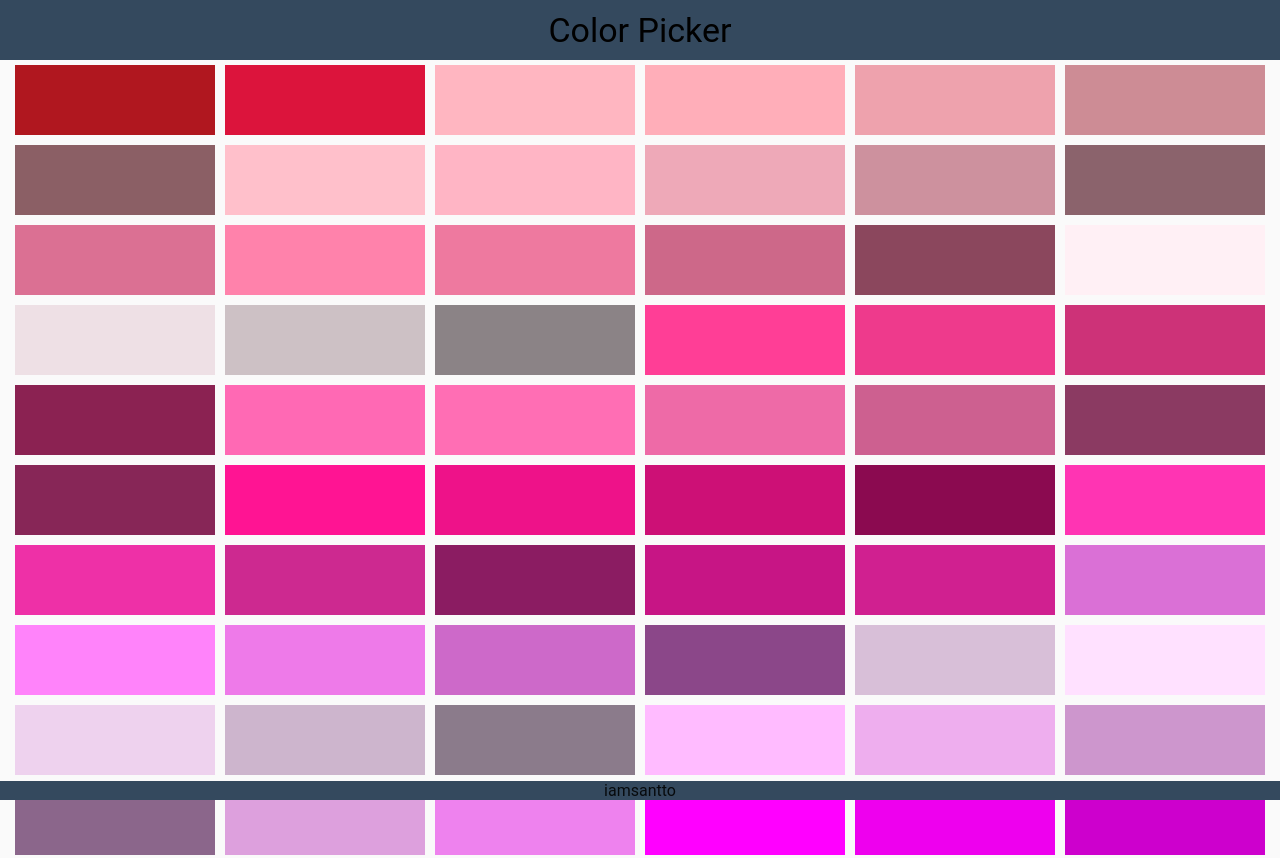
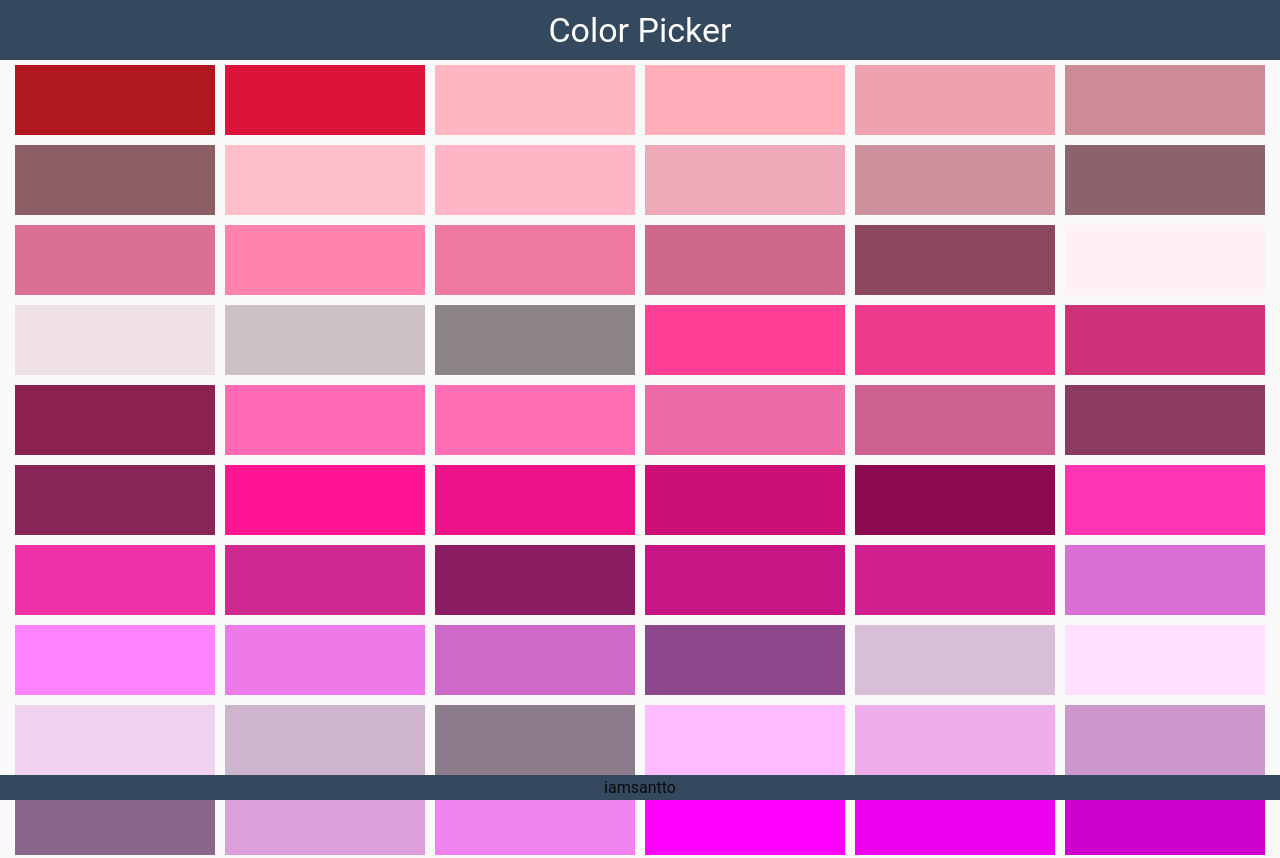
Before and after one commit to iamsantto/colorPicker, a website: page index.html in a window 1280 px wide. Shown: the top 858 px of the page. Drawn offline with Linux system fonts and the light colour scheme.

Commit message:
css changes

```diff
--- a/includes/css/style.css
+++ b/includes/css/style.css
@@ -5,7 +5,7 @@ body {
 #header {
   width: 100%;
   padding: 10px;
-  color: #000;
+  color: #fff;
   position: fixed;
   top: 0;
   background-color: #34495e;
@@ -28,6 +28,7 @@ body {
 
 #footer {
   width: 100%;
+  padding:3px;
   position: fixed;
   bottom: 0;
   background-color: #34495e;
```
